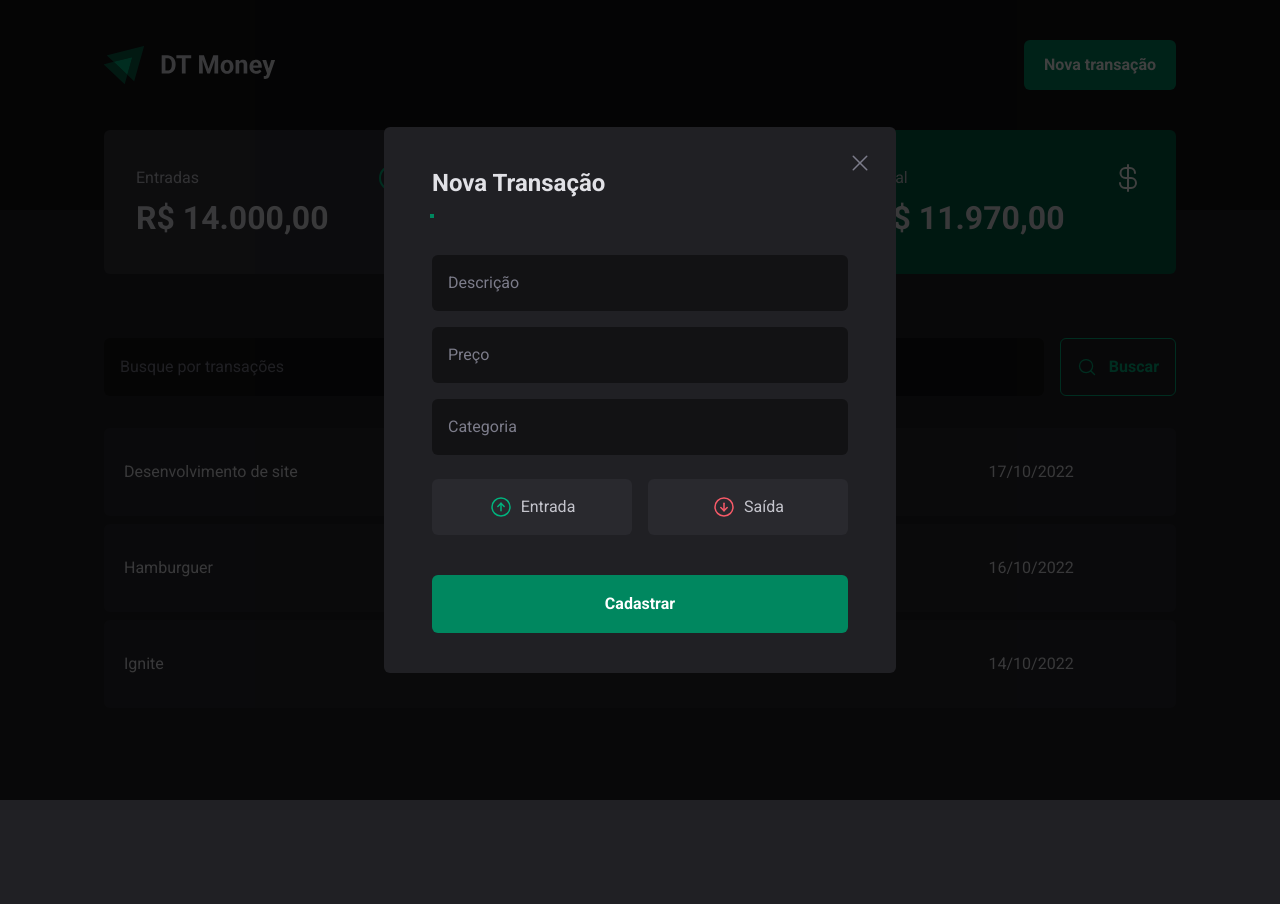
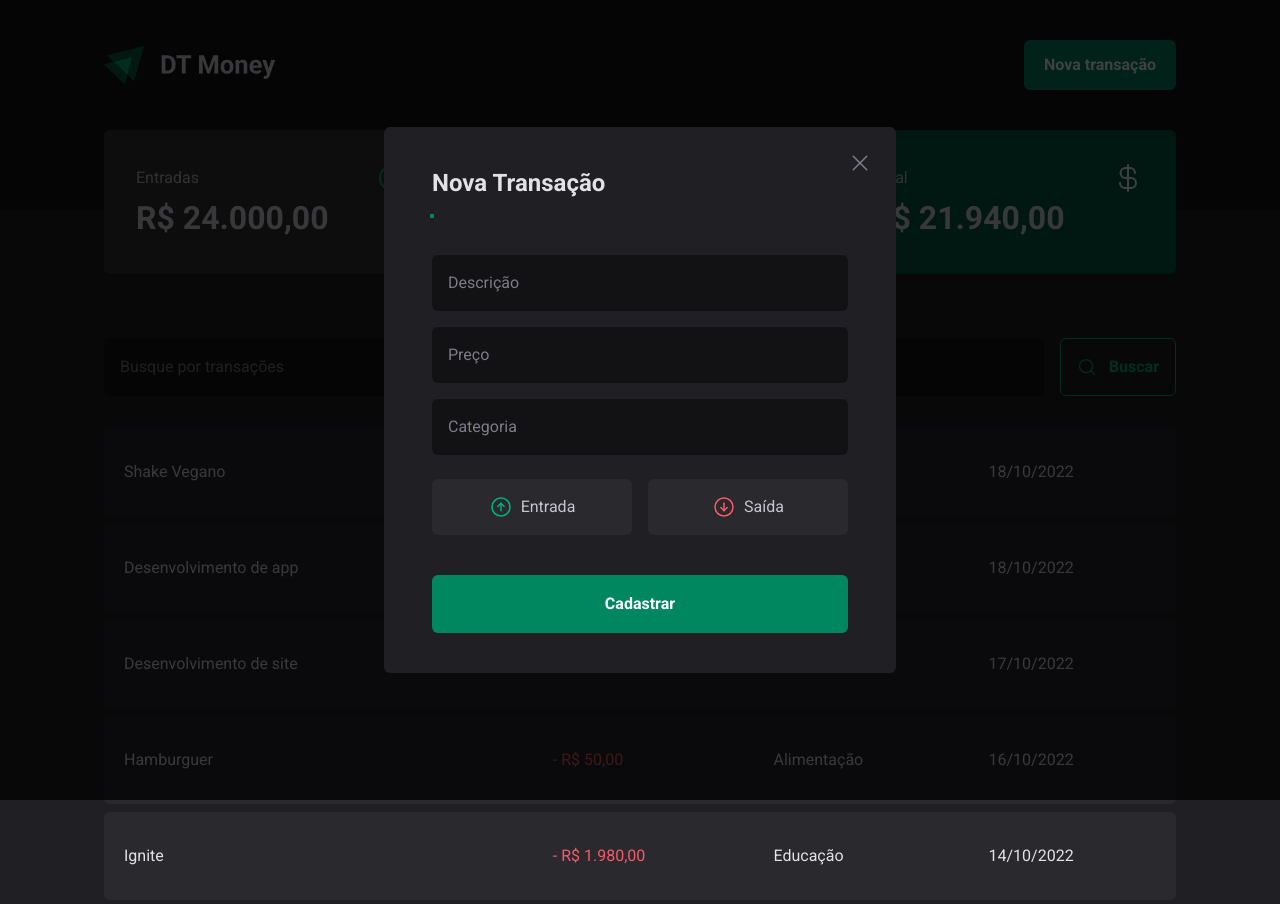
Before and after one commit to josesouzaa/ignite-2022-dt-money, a React (Vite) app: page / in a window 1280 px wide. Both pictures are taken after a click on the button "Nova transação". Shown: the top 904 px of the page. Before the commit the page ends 800 px from the top, so only its background shows below. Built offline with nearby package versions, Linux system fonts and the light colour scheme; data requests are answered from the project's data file.

Commit message:
Instalação do axios e requisições

```diff
--- a/package.json
+++ b/package.json
@@ -13,6 +13,7 @@
     "@hookform/resolvers": "^2.9.9",
     "@radix-ui/react-dialog": "^1.0.2",
     "@radix-ui/react-radio-group": "^1.1.0",
+    "axios": "^1.1.3",
     "phosphor-react": "^1.4.1",
     "react": "^18.2.0",
     "react-dom": "^18.2.0",
--- a/server.json
+++ b/server.json
@@ -23,6 +23,22 @@
       "category": "Educação",
       "price": 1980,
       "createdAt": "2022-10-14T23:17:14.967Z"
+    },
+    {
+      "description": "Desenvolvimento de app",
+      "category": "Venda",
+      "price": 10000,
+      "type": "income",
+      "createdAt": "2022-10-18T22:48:04.747Z",
+      "id": 4
+    },
+    {
+      "description": "Shake Vegano",
+      "price": 30,
+      "category": "Alimentação",
+      "type": "outcome",
+      "createdAt": "2022-10-18T23:01:34.771Z",
+      "id": 5
     }
   ]
 }
--- a/src/components/NewTransactionModal.tsx
+++ b/src/components/NewTransactionModal.tsx
@@ -1,34 +1,40 @@
+import { useTransactions } from '../contexts/TransactionsContext'
+
 import * as Dialog from '@radix-ui/react-dialog'
 import * as RadioGroup from '@radix-ui/react-radio-group'
 
-import { useForm } from 'react-hook-form'
+import { Controller, useForm } from 'react-hook-form'
 import * as z from 'zod'
+import { zodResolver } from '@hookform/resolvers/zod'
 
 import { ArrowCircleDown, ArrowCircleUp, X } from 'phosphor-react'
-import { zodResolver } from '@hookform/resolvers/zod'
 
 const newTransactionFormSchema = z.object({
   description: z.string(),
   price: z.number(),
-  category: z.string()
-  // type: z.enum(['income', 'outcome'])
+  category: z.string(),
+  type: z.enum(['income', 'outcome'])
 })
 
 type NewTransactionFormInputs = z.infer<typeof newTransactionFormSchema>
 
 export function NewTransactionModal() {
+  const { createTransaction } = useTransactions()
+
   const {
     register,
+    control,
     handleSubmit,
+    reset,
     formState: { isSubmitting }
   } = useForm<NewTransactionFormInputs>({
     resolver: zodResolver(newTransactionFormSchema)
   })
 
   async function handleCreateNewTransaction(data: NewTransactionFormInputs) {
-    await new Promise((resolve) => setTimeout(resolve, 2000))
+    await createTransaction(data)
 
-    console.log(data)
+    reset()
   }
 
   return (
@@ -73,7 +79,15 @@ export function NewTransactionModal() {
             {...register('category')}
           />
 
-          <RadioGroup.Root className="grid grid-cols-2 gap-4 mt-2">
+          <Controller
+            control={control}
+            name="type"
+            render={({ field }) => (
+              <RadioGroup.Root
+                onValueChange={field.onChange}
+                value={field.value}
+                className="grid grid-cols-2 gap-4 mt-2"
+              >
                 <RadioGroup.Item value="income" className="btnModal income">
                   <ArrowCircleUp size={24} className="text-green-300" />
                   Entrada
@@ -84,6 +98,8 @@ export function NewTransactionModal() {
                   Saída
                 </RadioGroup.Item>
               </RadioGroup.Root>
+            )}
+          />
 
           <button
             type="submit"
--- a/src/components/SearchForm.tsx
+++ b/src/components/SearchForm.tsx
@@ -3,6 +3,7 @@ import * as z from 'zod'
 import { zodResolver } from '@hookform/resolvers/zod'
 
 import { MagnifyingGlass } from 'phosphor-react'
+import { useTransactions } from '../contexts/TransactionsContext'
 
 const searchFormSchema = z.object({
   query: z.string()
@@ -11,6 +12,8 @@ const searchFormSchema = z.object({
 type SerachFormInputs = z.infer<typeof searchFormSchema>
 
 export function SearchForm() {
+  const { fetchTransactions } = useTransactions()
+
   const {
     register,
     handleSubmit,
@@ -20,9 +23,7 @@ export function SearchForm() {
   })
 
   async function handleSearchTransactions(data: SerachFormInputs) {
-    await new Promise((resolve) => setTimeout(resolve, 2000))
-
-    console.log(data)
+    await fetchTransactions(data.query)
   }
 
   return (
--- a/src/contexts/TransactionsContext.tsx
+++ b/src/contexts/TransactionsContext.tsx
@@ -5,6 +5,8 @@ import {
   useEffect,
   useState
 } from 'react'
+
+import { api } from '../lib/axios'
 
 interface Transaction {
   id: number
@@ -15,8 +17,17 @@ interface Transaction {
   createdAt: Date
 }
 
+interface CreateTransactionInput {
+  description: string
+  category: string
+  price: number
+  type: 'income' | 'outcome'
+}
+
 interface TransactionsContextType {
   transactions: Transaction[]
+  fetchTransactions: (query?: string) => Promise<void>
+  createTransaction: (data: CreateTransactionInput) => Promise<void>
 }
 
 interface TransactionsProviderProps {
@@ -28,18 +39,34 @@ const TransactionsContext = createContext({} as TransactionsContextType)
 export function TransactionsProvider({ children }: TransactionsProviderProps) {
   const [transactions, setTransactions] = useState<Transaction[]>([])
 
-  async function loadTransactions() {
-    const response = await fetch('http://localhost:3333/transactions')
-    const data = await response.json()
-    setTransactions(data)
+  async function fetchTransactions(query?: string) {
+    const response = await api.get('/transactions', {
+      params: {
+        _sort: 'createdAt',
+        _order: 'desc',
+        q: query
+      }
+    })
+    setTransactions(response.data)
+  }
+
+  async function createTransaction(data: CreateTransactionInput) {
+    const response = await api.post('/transactions', {
+      ...data,
+      createdAt: new Date()
+    })
+
+    setTransactions((state) => [...state, response.data])
   }
 
   useEffect(() => {
-    loadTransactions()
+    fetchTransactions()
   }, [])
 
   return (
-    <TransactionsContext.Provider value={{ transactions }}>
+    <TransactionsContext.Provider
+      value={{ transactions, fetchTransactions, createTransaction }}
+    >
       {children}
     </TransactionsContext.Provider>
   )
--- /dev/null
+++ b/src/lib/axios.ts
@@ -0,0 +1,5 @@
+import axios from 'axios'
+
+export const api = axios.create({
+  baseURL: 'http://localhost:3333'
+})
```
Also changed, not shown: 1 other file (tests, documents, lock files or other folders). Lines whose indentation alone changed are shown as unchanged.
